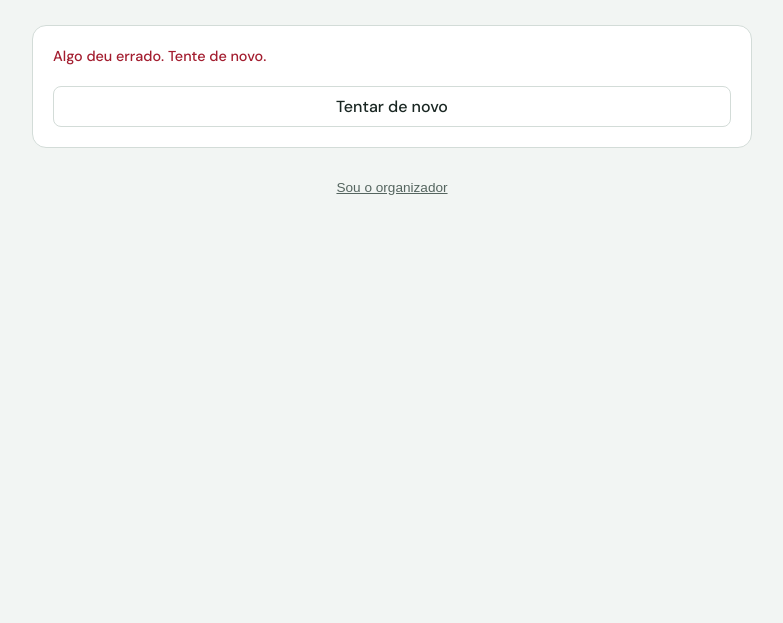
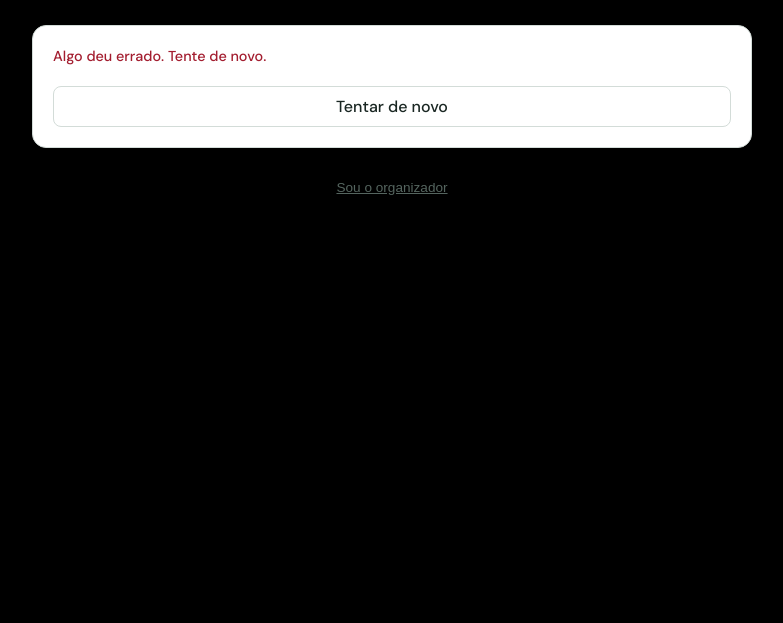
Before and after one commit to Castrense07/amigue-secrete, a website: page index.html in a window 1280 px wide. Shown: the part 177-800 px from the top of the page, without its empty margins (248-1031 px from the left). Drawn offline with nearby package versions, Linux system fonts and the light colour scheme; no server answers.

Commit message:
Update index.html

```diff
--- a/index.html
+++ b/index.html
@@ -10,7 +10,7 @@
 <style>
   /* Layout: coluna única. Primeiro a área do participante (inscrição, entrada ou resultado); depois, só para o organizador, três painéis (tema, participantes, sorteio). */
   :root {
-    --bg: #F2F5F3;
+    --bg: #000000;
     --surface: #FFFFFF;
     --fg: #1A2723;
     --muted: #55655F;
```
